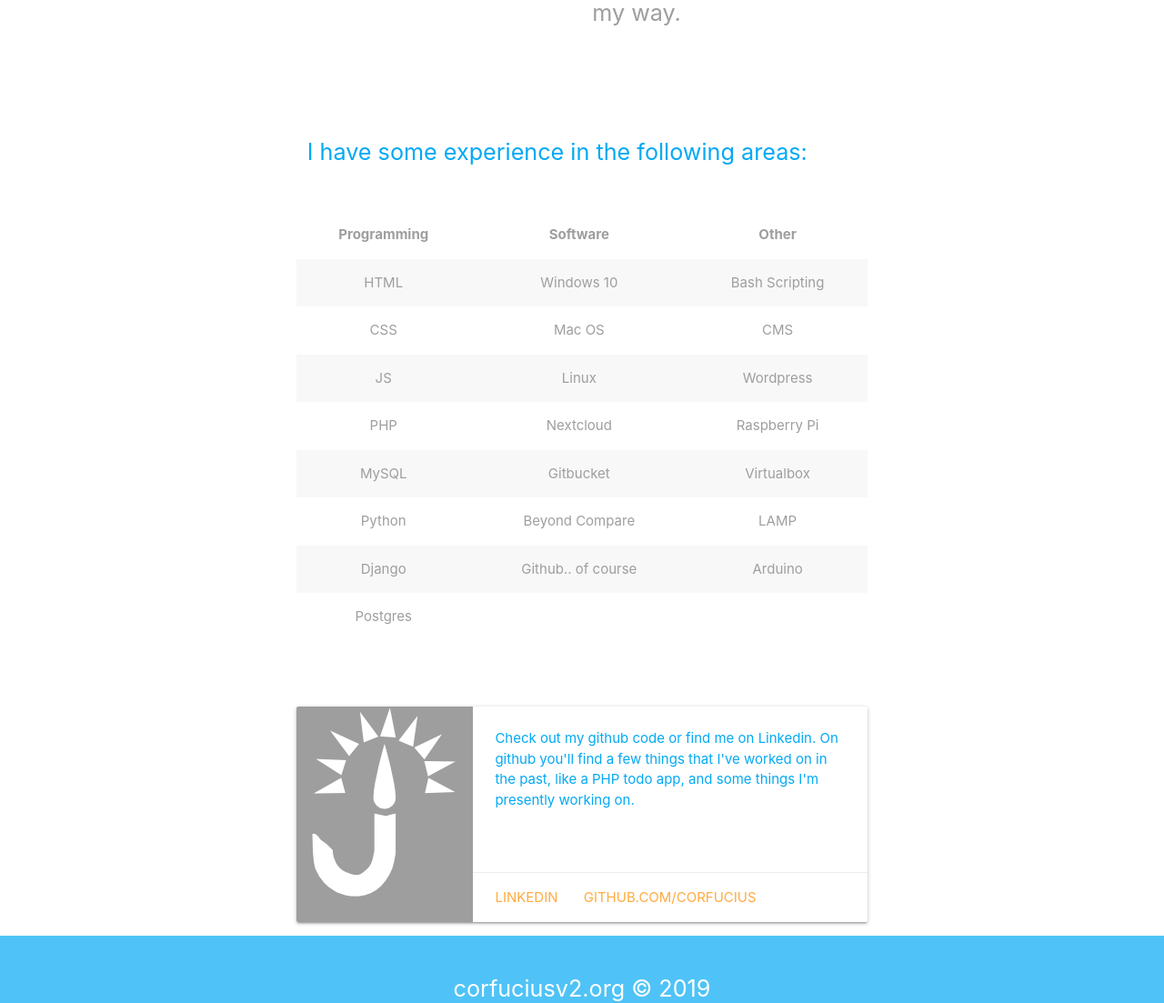
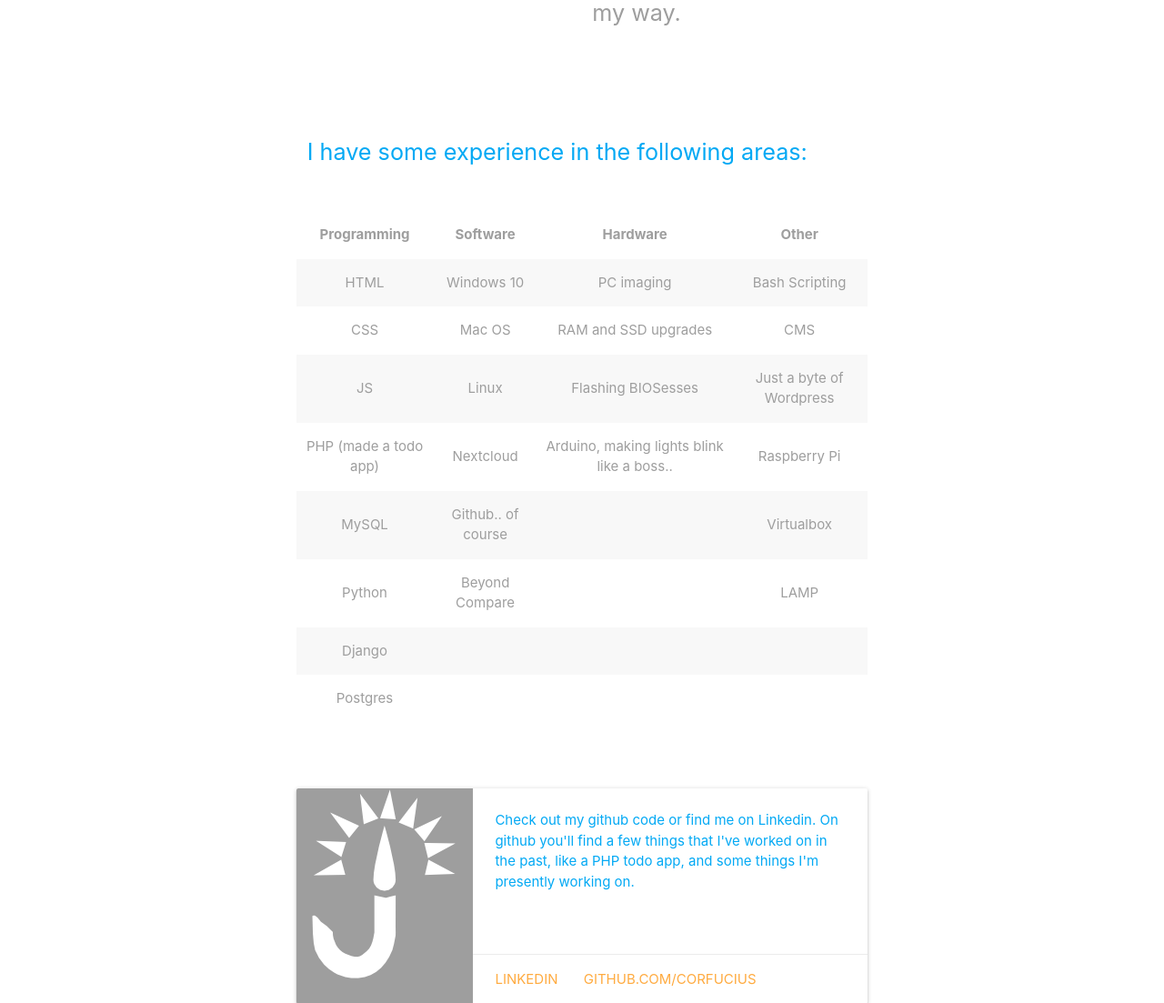
Before and after one commit to corfucius/corfuciusv2, a Django app: page /about in a window 1280 px wide. Shown: the part 1064-2167 px from the top of the page at 91% size. Run offline with Django 3.2, Linux system fonts and the light colour scheme; some libraries are stand-ins or nearby versions.

Commit message:
more about changes

```diff
--- a/templates/pages/about.html
+++ b/templates/pages/about.html
@@ -28,6 +28,7 @@
           <tr>
             <th>Programming</th>
             <th>Software</th>
+            <th>Hardware</th>
             <th>Other</th>
           </tr>
         </thead>
@@ -35,40 +36,48 @@
           <tr>
             <td>HTML</td>
             <td>Windows 10</td>
+            <td>PC imaging</td>
             <td>Bash Scripting</td>
           </tr>
           <tr>
             <td>CSS</td>
             <td>Mac OS</td>
+            <td>RAM and SSD upgrades</td>
             <td>CMS</td>
           </tr>
           <tr>
             <td>JS</td>
             <td>Linux</td>
-            <td>Wordpress</td>
+            <td>Flashing BIOSesses</td>
+            <td>Just a byte of Wordpress</td>
           </tr>
           <tr>
-            <td>PHP</td>
+            <td>PHP (made a todo app)</td>
             <td>Nextcloud</td>
+            <td>Arduino, making lights blink like a boss..</td>
             <td>Raspberry Pi</td>
           </tr>
           <tr>
             <td>MySQL</td>
-            <td>Gitbucket</td>
+            <td>Github.. of course</td>
+            <td></td>
             <td>Virtualbox</td>
           </tr>
           <tr>
             <td>Python</td>
             <td>Beyond Compare</td>
+            <td></td>
             <td>LAMP</td>
           </tr>
           <tr>
             <td>Django</td>
-            <td>Github.. of course</td>
-            <td>Arduino</td>
+            <td></td>
+            <td></td>
+            <td></td>
           </tr>
           <tr>
             <td>Postgres</td>
+            <td></td>
             <td></td>
             <td></td>
           </tr>
```
